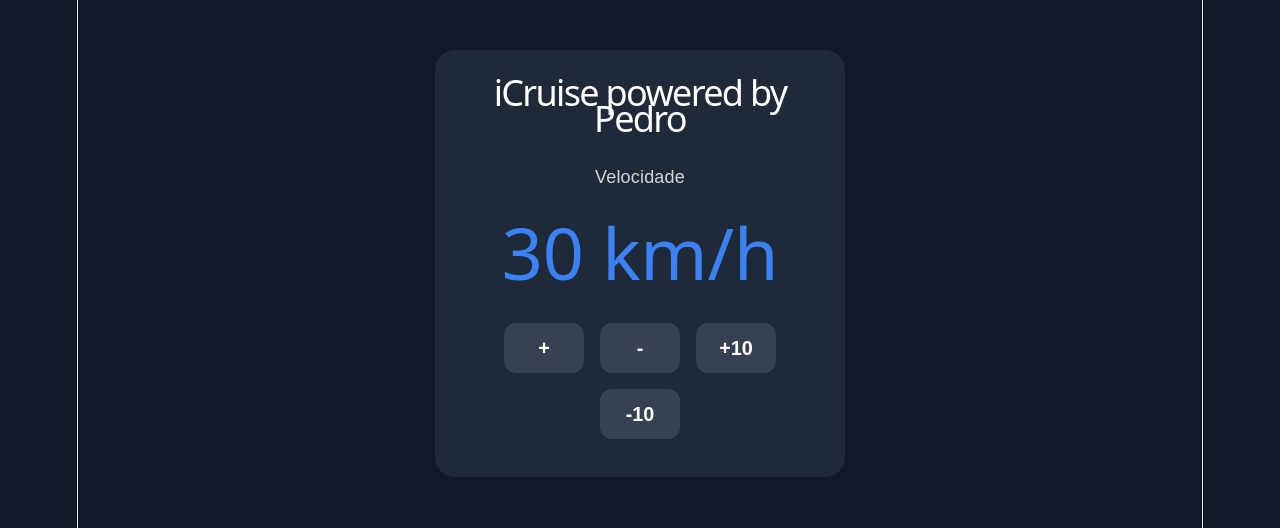
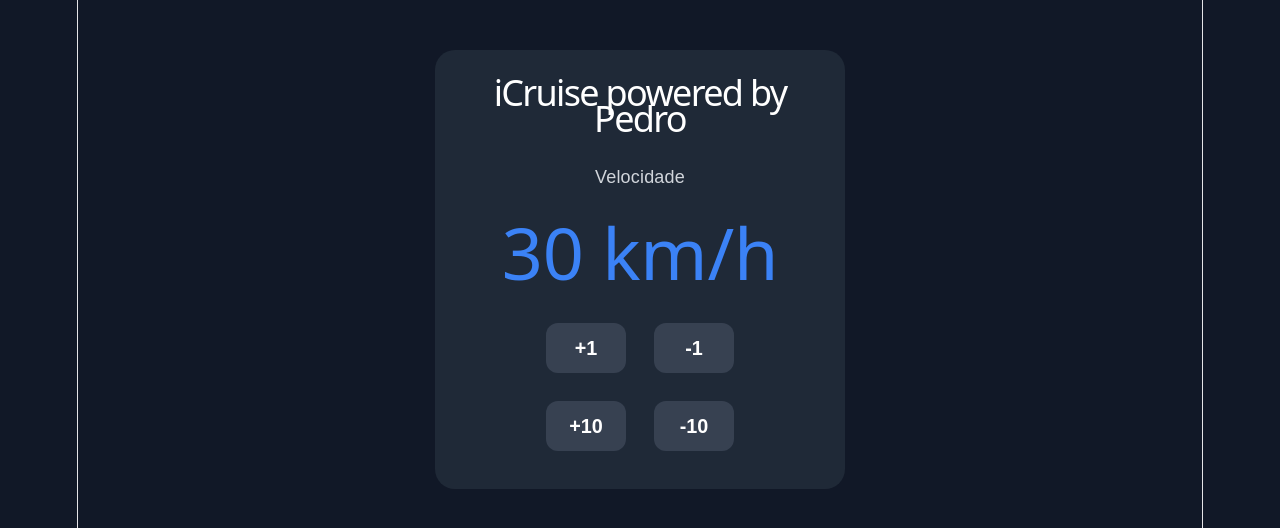
Before and after one commit to dtnnsgdz2m-lgtm/icruise, a React (Vite) app: page / in a window 1280 px wide. Shown: the top 528 px of the page. Built offline with nearby package versions, Linux system fonts and the light colour scheme.

Commit message:
Update CSS for an more clean UX

```diff
--- a/src/components/CruiseControl.css
+++ b/src/components/CruiseControl.css
@@ -50,3 +50,13 @@ button:active {
     color: white;
 
 }
+.button-group {
+    display: flex;
+    flex-direction: column;
+    gap: 12px;
+}
+.button-group div {
+    display: flex;
+    justify-content: center;
+    gap: 12px;
+}
--- a/src/components/CruiseControl.jsx
+++ b/src/components/CruiseControl.jsx
@@ -20,19 +20,21 @@ function CruiseControl() {
             <h1>iCruise powered by Pedro</h1>
             <p>Velocidade</p>
             <h2>{velocidade} km/h</h2>
-            <button onClick={() => setVelocidade(velocidade + 1)}>
-                 +
-                </button>
+            <div className="button-group">
+                <div>
+                    <button onClick={() => setVelocidade(velocidade + 1)}>+1</button>
                     <button onClick={() => {
                         if (velocidade > 30) {
                         setVelocidade(velocidade - 1);
                         }
+                    }}>-1</button>
+                </div>
 
-            }}>
-            -
-            </button>
+                <div>
                 <button onClick={aumentar10}>+10</button>
                 <button onClick={diminuir10}>-10</button>
+    </div>
+</div>
 
         </div>
     );
```
Lines whose indentation alone changed are shown as unchanged.
